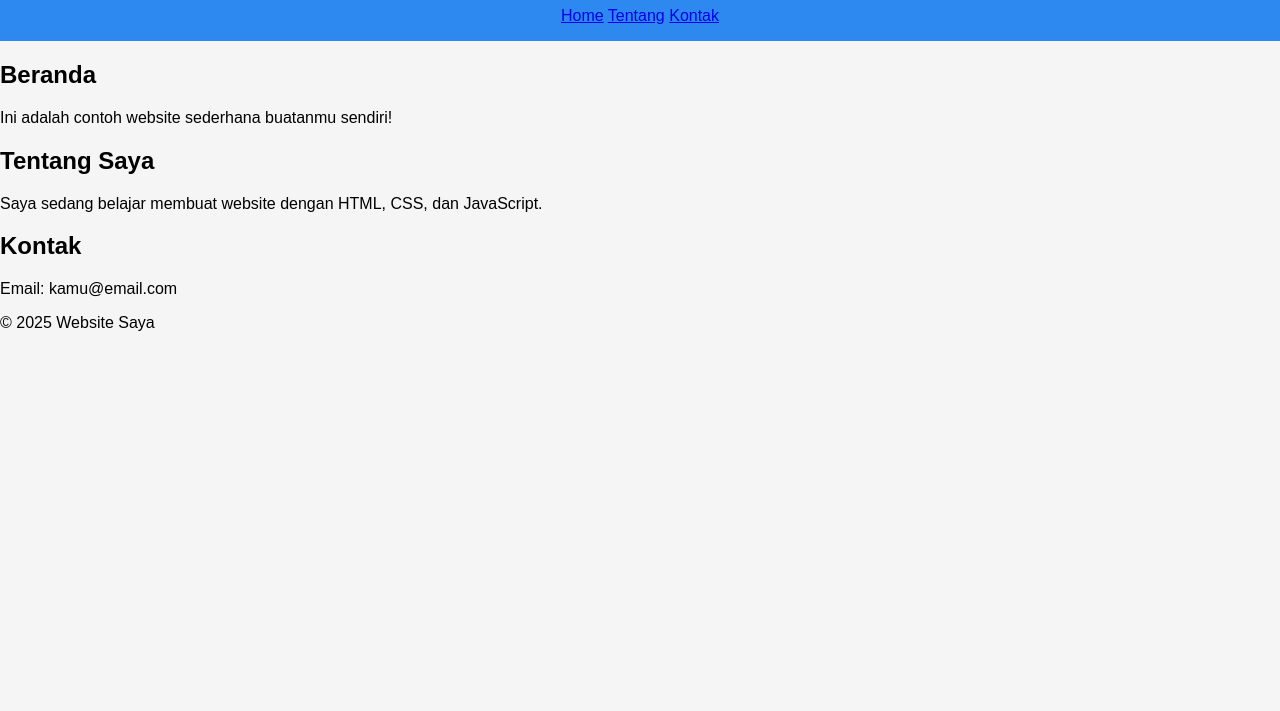
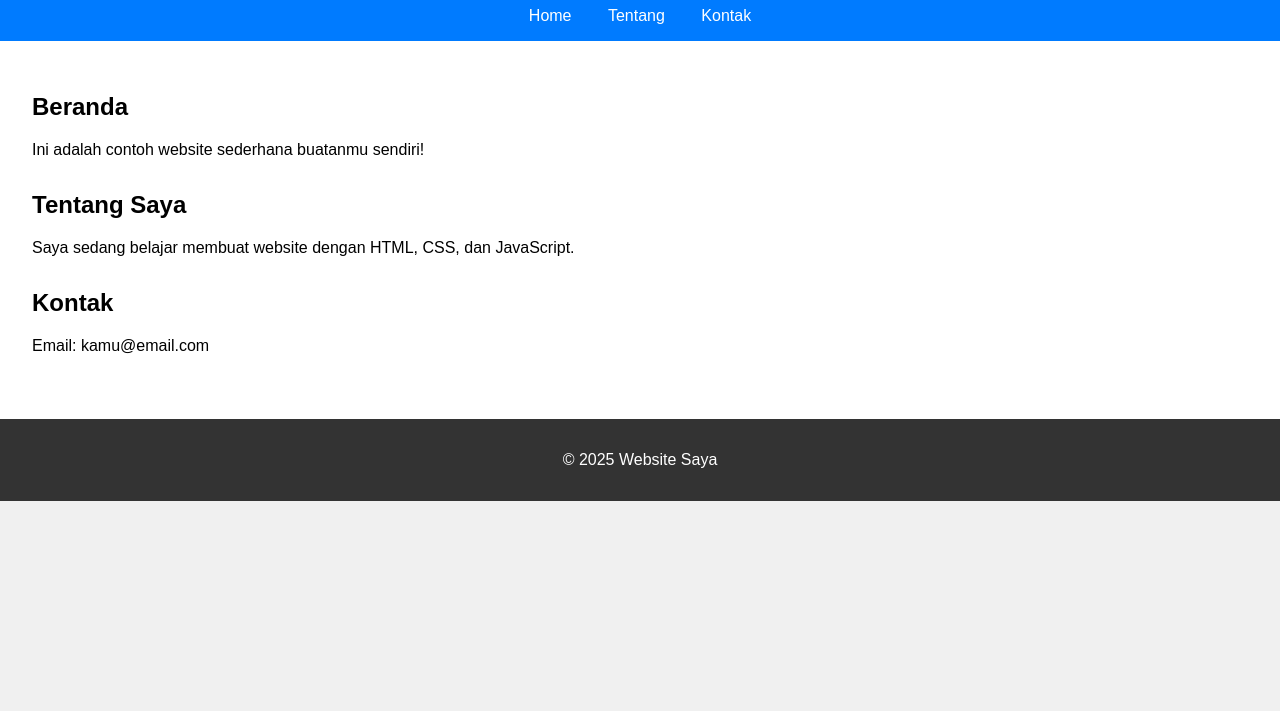
Before and after one commit to mthenara/1st_repo, a plain HTML site: page index.html in a window 1280 px wide. Shown: the part 89-800 px from the top of the page. Drawn offline with Linux system fonts and the light colour scheme.

Commit message:
Update style.css

```diff
--- a/style.css
+++ b/style.css
@@ -1,13 +1,34 @@
 body {
-  font-family: sans-serif;
-  background-color: #f5f5f5;
+  font-family: Arial, sans-serif;
   margin: 0;
-  padding: 0;
+  background-color: #f0f0f0;
 }
 
 header {
-  background-color: #2d89ef;
+  background-color: #007BFF;
   color: white;
   padding: 1em;
   text-align: center;
 }
+
+nav a {
+  color: white;
+  margin: 0 1em;
+  text-decoration: none;
+}
+
+main {
+  padding: 2em;
+  background-color: white;
+}
+
+section {
+  margin-bottom: 2em;
+}
+
+footer {
+  background-color: #333;
+  color: white;
+  text-align: center;
+  padding: 1em;
+}
```
